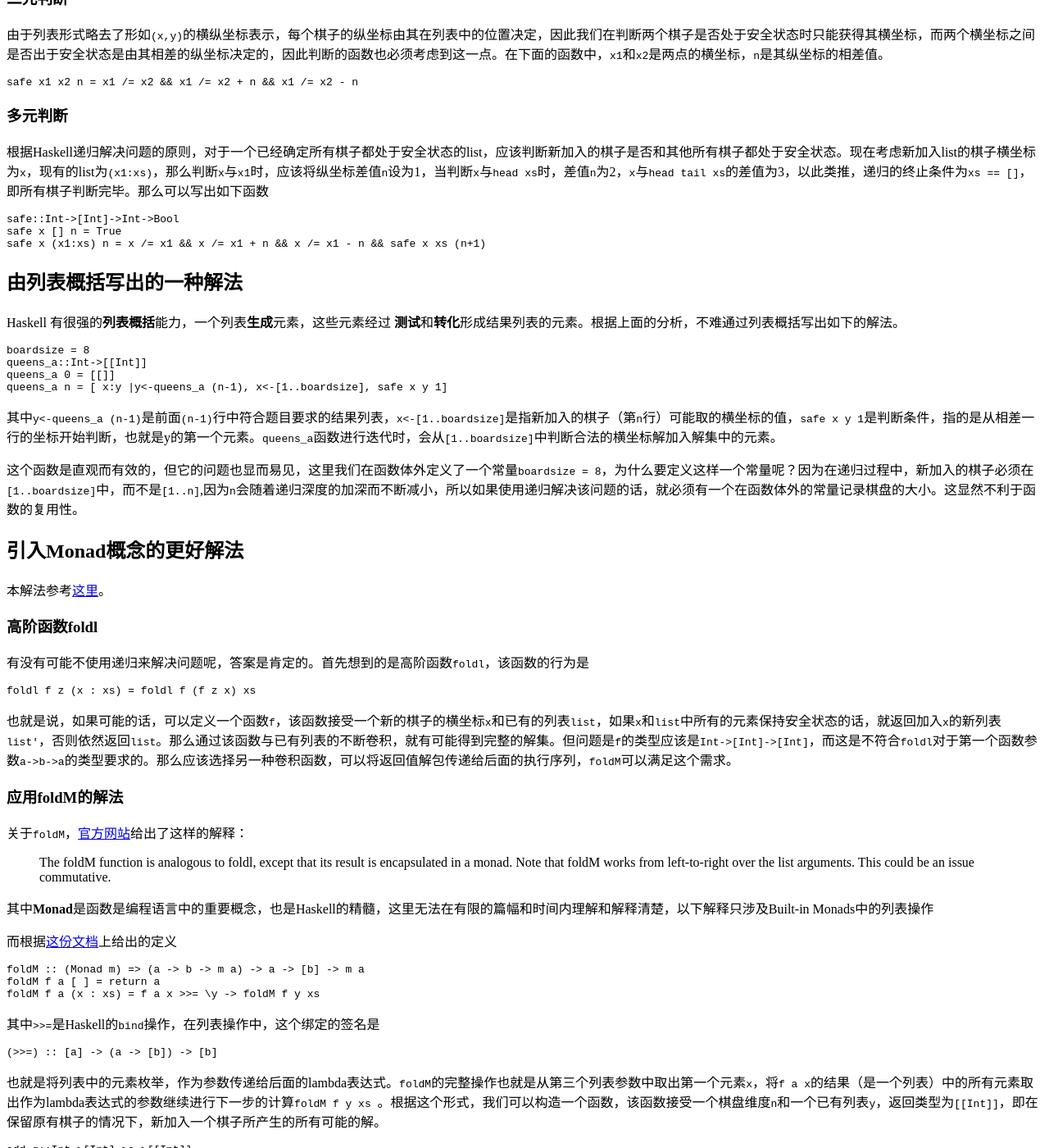
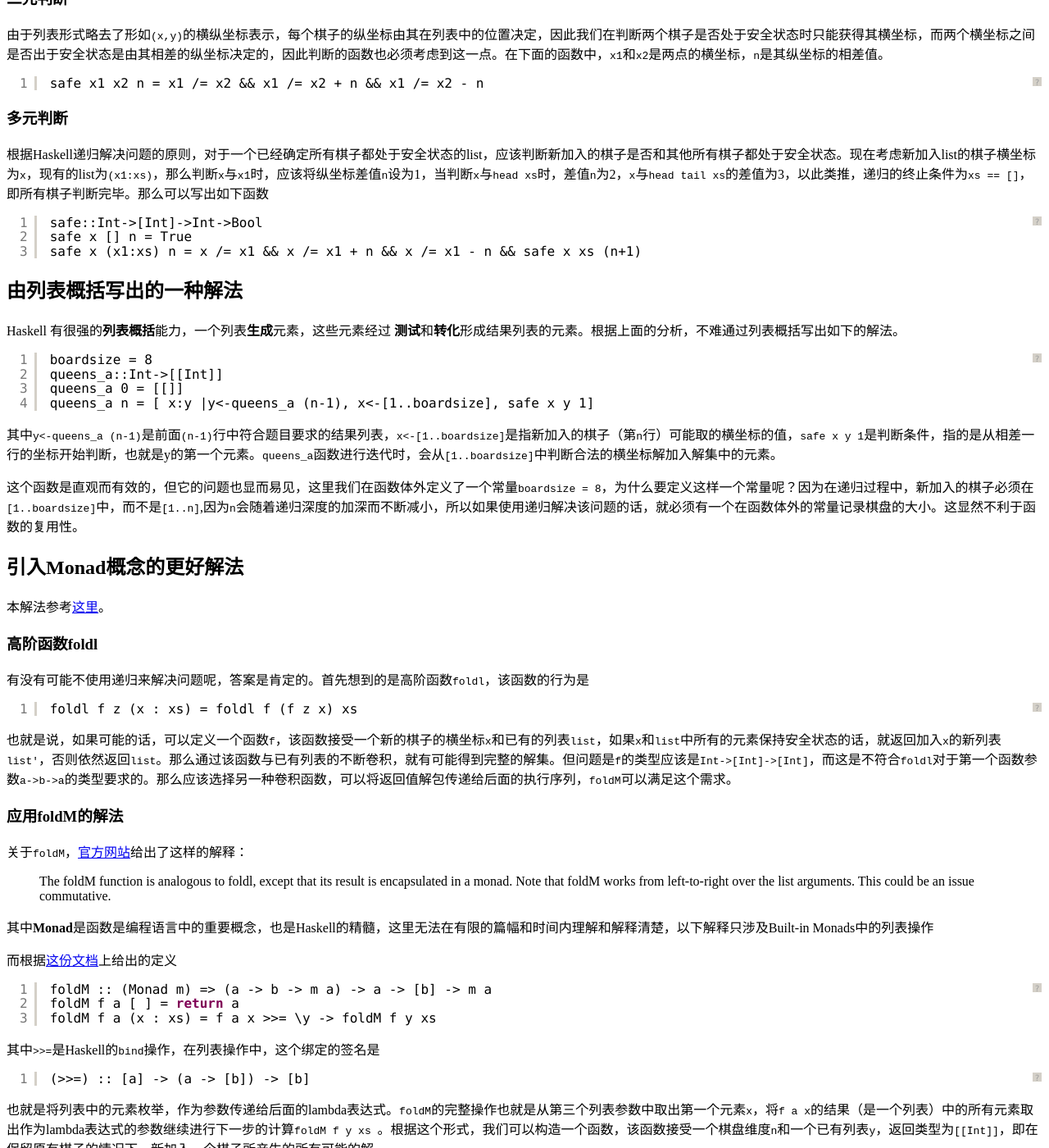
Before and after one commit to wangxinalex/wangxinalex.github.io, a Jekyll site: the page built from _posts/2014-10-15-eight-queen.md, in a window 1280 px wide and 1400 px high, scrolled down 908 px. Shown: the whole window at 82% size. Built offline with Jekyll 4.4.1, drawn with Linux system fonts in a browser that asks for light colours; nearby versions of some CDN libraries; comment, search, counter and statistics services are not loaded; some of the changed text lies outside the part shown.

Commit message:
eight queens problem

```diff
--- a/_posts/2014-10-15-eight-queen.md
+++ b/_posts/2014-10-15-eight-queen.md
@@ -25,22 +25,28 @@
 ###二元判断
 由于列表形式略去了形如`(x,y)`的横纵坐标表示，每个棋子的纵坐标由其在列表中的位置决定，因此我们在判断两个棋子是否处于安全状态时只能获得其横坐标，而两个横坐标之间是否出于安全状态是由其相差的纵坐标决定的，因此判断的函数也必须考虑到这一点。在下面的函数中，`x1`和`x2`是两点的横坐标，`n`是其纵坐标的相差值。
 
+<pre class = "brush:cpp">
 	safe x1 x2 n = x1 /= x2 && x1 /= x2 + n && x1 /= x2 - n
+</pre>
 
 ###多元判断
 根据Haskell递归解决问题的原则，对于一个已经确定所有棋子都处于安全状态的list，应该判断新加入的棋子是否和其他所有棋子都处于安全状态。现在考虑新加入list的棋子横坐标为`x`，现有的list为`(x1:xs)`，那么判断`x`与`x1`时，应该将纵坐标差值`n`设为1，当判断`x`与`head xs`时，差值`n`为2，`x`与`head tail xs`的差值为3，以此类推，递归的终止条件为`xs == []`，即所有棋子判断完毕。那么可以写出如下函数
 
+<pre class = "brush:cpp">
 	safe::Int->[Int]->Int->Bool
 	safe x [] n = True
 	safe x (x1:xs) n = x /= x1 && x /= x1 + n && x /= x1 - n && safe x xs (n+1)
+</pre>
 
 ##由列表概括写出的一种解法
 Haskell 有很强的**列表概括**能力，一个列表**生成**元素，这些元素经过 **测试**和**转化**形成结果列表的元素。根据上面的分析，不难通过列表概括写出如下的解法。
 
+<pre class = "brush:cpp">
 	boardsize = 8
 	queens_a::Int->[[Int]]
 	queens_a 0 = [[]]
 	queens_a n = [ x:y |y<-queens_a (n-1), x<-[1..boardsize], safe x y 1]
+</pre>
 
 其中`y<-queens_a (n-1)`是前面`(n-1)`行中符合题目要求的结果列表，`x<-[1..boardsize]`是指新加入的棋子（第`n`行）可能取的横坐标的值，`safe x y 1`是判断条件，指的是从相差一行的坐标开始判断，也就是y的第一个元素。`queens_a`函数进行迭代时，会从`[1..boardsize]`中判断合法的横坐标解加入解集中的元素。
 
@@ -53,7 +59,9 @@
 ###高阶函数foldl
 有没有可能不使用递归来解决问题呢，答案是肯定的。首先想到的是高阶函数`foldl`，该函数的行为是
 
+<pre class = "brush:cpp">
 	foldl f z (x : xs) = foldl f (f z x) xs
+</pre>
 
 也就是说，如果可能的话，可以定义一个函数`f`，该函数接受一个新的棋子的横坐标`x`和已有的列表`list`，如果`x`和`list`中所有的元素保持安全状态的话，就返回加入`x`的新列表`list'`，否则依然返回`list`。那么通过该函数与已有列表的不断卷积，就有可能得到完整的解集。但问题是`f`的类型应该是`Int->[Int]->[Int]`，而这是不符合`foldl`对于第一个函数参数`a->b->a`的类型要求的。那么应该选择另一种卷积函数，可以将返回值解包传递给后面的执行序列，`foldM`可以满足这个需求。
 
@@ -66,33 +74,45 @@
 
 而根据[这份文档](http://www.cs.ut.ee/~varmo/FP2007/slides/loeng13.pdf)上给出的定义
 
+<pre class = "brush:cpp">
     foldM :: (Monad m) => (a -> b -> m a) -> a -> [b] -> m a
     foldM f a [ ] = return a
     foldM f a (x : xs) = f a x >>= \y -> foldM f y xs
+</pre>
 
 其中`>>=`是Haskell的`bind`操作，在列表操作中，这个绑定的签名是
 
+<pre class = "brush:cpp">
 	(>>=) :: [a] -> (a -> [b]) -> [b]
+</pre>
 
 也就是将列表中的元素枚举，作为参数传递给后面的lambda表达式。`foldM`的完整操作也就是从第三个列表参数中取出第一个元素`x`，将`f a x`的结果（是一个列表）中的所有元素取出作为lambda表达式的参数继续进行下一步的计算`foldM f y xs `。根据这个形式，我们可以构造一个函数，该函数接受一个棋盘维度`n`和一个已有列表`y`，返回类型为`[[Int]]`，即在保留原有棋子的情况下，新加入一个棋子所产生的所有可能的解。
 
+<pre class = "brush:cpp">
 	add_q::Int->[Int]->a->[[Int]]
 	add_q n y _ = [x:y|x<-[1..n],safe x y 1]
+</pre>
 
 这个函数的输入参数`n`为棋盘维度，`y`为已有列表，第三个参数是用来约束`foldM`的执行次数，这里不参与计算。下面是执行的效果
 
+<pre class = "brush:cpp">
 	> add_q 4 [] []
 	[[1],[2],[3],[4]]
+</pre>
 
 这表示向一个4X4的棋盘的第一行加入一个棋子时，无论放入任何一列都可以。
 
+<pre class = "brush:cpp">
 	> add_q 4 [1] []
 	[[3,1],[4,1]]
+</pre>
 
 第一行的横坐标是1，向第二行加入棋子时，不难理解只能放在3,4列。
 
+<pre class = "brush:cpp">
 	> add_q 4 [1,4,2] []
 	[[3,1,4,2]]
+</pre>
 
 就是如下图的情况
 
@@ -100,17 +120,23 @@
 
 那么下面的解法也就不难写出。
 
+<pre class = "brush:cpp">
 	queens::Int->[[Int]]
 	queens 0 = [[]]
 	queens n = foldM (add_q n) [] [1..n]
+</pre>
 
 `foldM`的第一个参数是一个Curry化函数(`add_q n`)，其函数签名是
 
+<pre class = "brush:cpp">
 	add_q n :: [Int]->a->[[Int]]
+</pre>
 
 第二个参数是`[Int]`型列表，表示现有的一个合法解（棋盘上已有的棋子），第三个参数`[1..n]`其实并不参与计算，它的作用是控制`foldM`的卷积次数，因为其停止条件是第三个参数为空列表。
 
+<pre class = "brush:cpp">
     foldM f a [ ] = return a
+</pre>
 
 `add_q n`每次卷积产生的`[[Int]]`型结果的每一个元素会分别再次参与`add_q n`的计算（`f a x >>=`的意义），将解集中所有列表的长度增加一位。当`[1..n]`中所有元素被`foldM`遍历过，即`foldM f y xs`中的`xs`为空列表时，卷积结束，所有的结果合并，得到`[[Int]]`。
 
```
